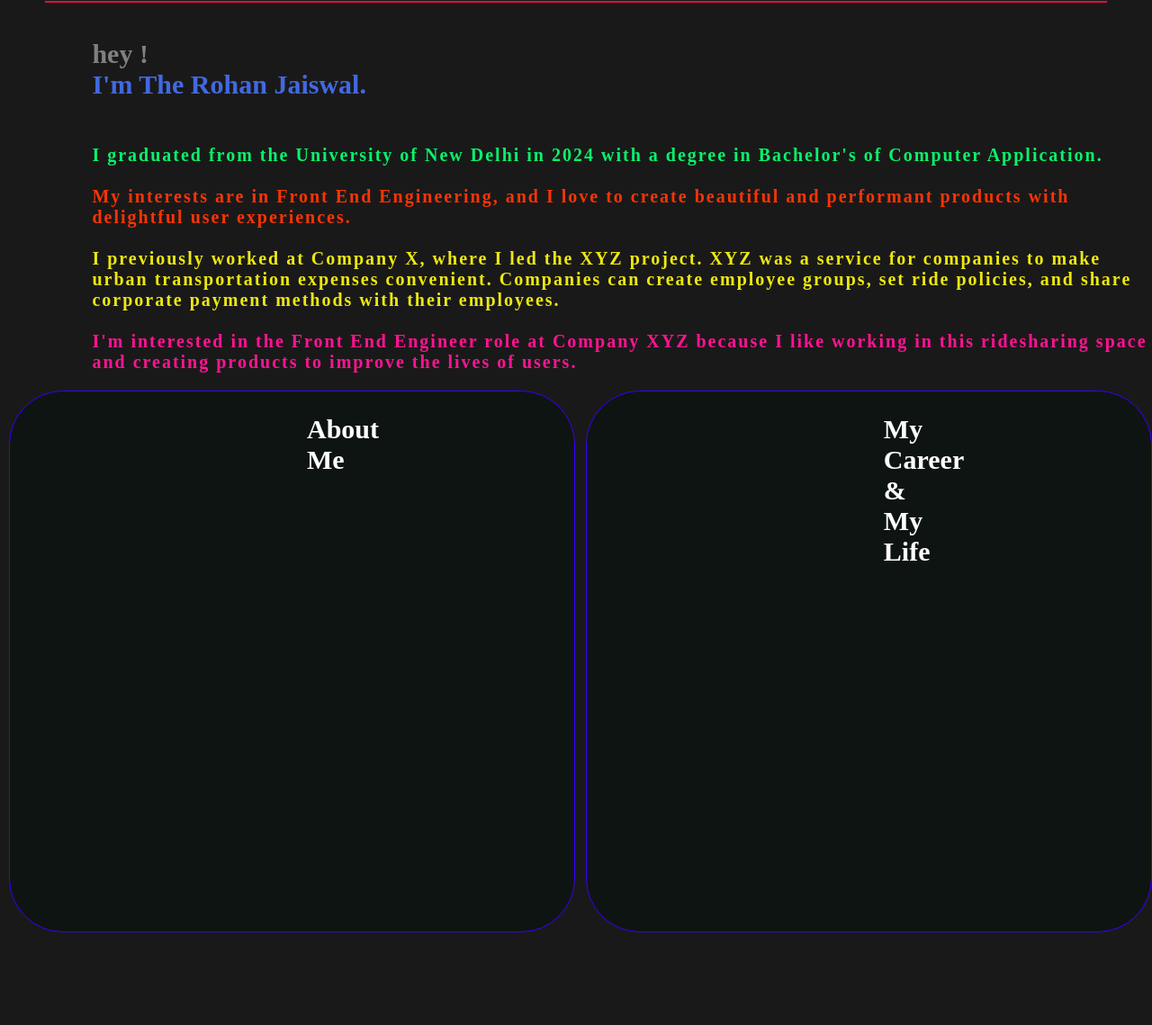
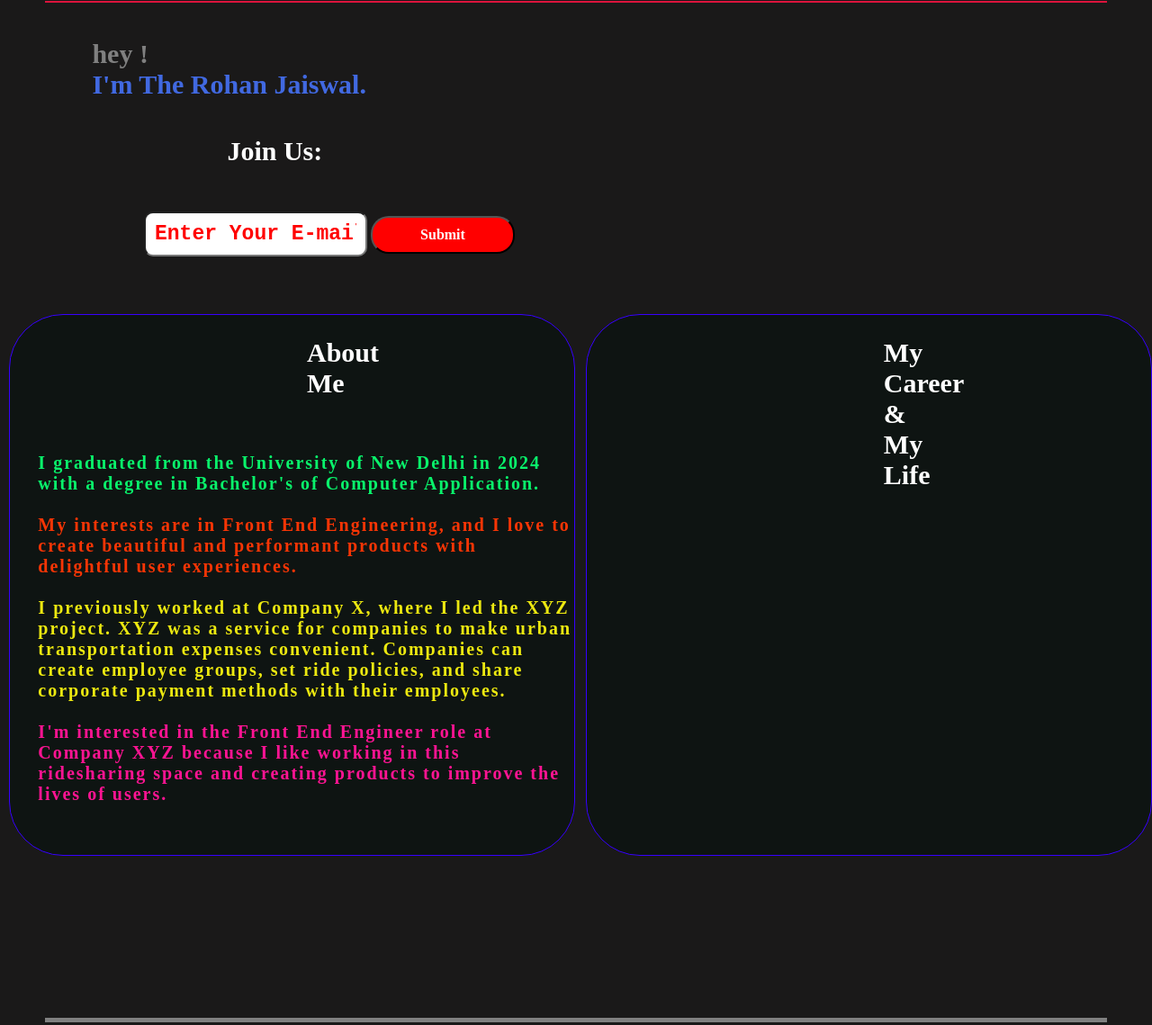
Before and after one commit to 1NonlyRohan/Creating-Modern-Website, a plain HTML site: page index.html in a window 1280 px wide. Shown: the part 221-1360 px from the top of the page at 90% size. Drawn offline with Linux system fonts and the light colour scheme.

Commit message:
third commit

```diff
--- a/index.html
+++ b/index.html
@@ -9,8 +9,10 @@
     <link rel="stylesheet" href="https://cdnjs.cloudflare.com/ajax/libs/font-awesome/6.5.1/css/all.min.css">
     <link rel="preconnect" href="https://fonts.googleapis.com">
     <link rel="preconnect" href="https://fonts.gstatic.com" crossorigin>
-<link href="https://fonts.googleapis.com/css2?family=Montserrat:ital,wght@0,100..900;1,100..900&display=swap" rel="stylesheet">
+    <link href="https://fonts.googleapis.com/css2?family=Montserrat:ital,wght@0,100..900;1,100..900&display=swap"
+        rel="stylesheet">
 </head>
+
 <body>
     <div class="navbar">
         <nav>
@@ -25,7 +27,7 @@
                 <li><a href="#">Contact</a></li>
             </ul>
         </nav>
-        <div class="line">
+        <div class="line1">
         </div>
     </div>
 
@@ -36,9 +38,31 @@
         <h2>
             I'm The Rohan Jaiswal.
         </h2>
+                    <div class="join-us">
+
+                        <h1>
+                            Join Us:
+                        </h1>
+
+                <div class="form-control">
+                    <form action="#">
+
+                <input type="email" name="" id="text" placeholder="Enter Your E-mail">
+
+                <button type="submit" class="button"><a href="#">Submit</a></button>
+
+                    </form>
+                </div>
+            </div>
+
+        <div class="box1">
+            <h1>
+                About Me
+            </h1>
             <p>
 
-            <span class="span1">I graduated from the University of New Delhi in 2024 with a degree in Bachelor's of Computer Application.</span><br><br>
+                <span class="span1">I graduated from the University of New Delhi in 2024 with a degree in Bachelor's of
+                    Computer Application.</span><br><br>
 
                 <span class="span2">
                     My interests are in Front End Engineering, and I love to create beautiful and performant products
@@ -46,8 +70,10 @@
                 </span>
 
                 <span class="span3">
-                I previously worked at Company X, where I led the XYZ project. XYZ was a service for companies to make urban
-            transportation expenses convenient. Companies can create employee groups, set ride policies, and share
+                    I previously worked at Company X, where I led the XYZ project. XYZ was a service for companies to
+                    make urban
+                    transportation expenses convenient. Companies can create employee groups, set ride policies, and
+                    share
                     corporate payment methods with their employees. <br><br>
                 </span>
 
@@ -55,22 +81,20 @@
                 space and creating products to improve the lives of users.
             </p>
 
-        <div class="box1">
-                        <h1>
-                            About Me
-                        </h1>
         </div>
         <div class="box2">
             <h1>
                 My Career & My Life
             </h1>
+
         </div>
-
     </section>
 
     <div class="footer">
         <marquee behavior="right" direction="">&copy; 2024 Rohan. All Right Reserved.</marquee>
     </div>
+    <div class="line2">
+    </div>
 </body>
 
 </html>
--- a/style.css
+++ b/style.css
@@ -8,11 +8,18 @@ body {
     background: rgb(26, 25, 25);
 }
 
-.line {
+.line1 {
     border-bottom: 2px solid crimson;
     margin-left: 50px;
     margin-top: 70px;
     margin-right: 50px;
+}
+
+.line2{
+    border-bottom: 5px solid grey;
+    margin-left: 50px;
+    margin-right: 50px;
+    margin-bottom: 50px;
 }
 
 .navbar ul {
@@ -64,17 +71,16 @@ body {
     padding-left: 8%;
 }
 
-.mid p {
+.box1 p {
     color: deeppink;
     font-size: 20px;
-    padding-left: 8%;
+    padding-left: 5%;
     font-weight: bold;
     letter-spacing: 2px;
-    padding-top: 50px;
     font-family: cinzel;
 }
 
-.span1{
+.span1 {
     color: rgb(9, 243, 107);
     font-size: 20px;
     font-weight: bold;
@@ -83,7 +89,7 @@ body {
     font-family: cinzel;
 }
 
-.span2{
+.span2 {
     color: rgb(248, 53, 5);
     font-size: 20px;
     font-weight: bold;
@@ -92,7 +98,7 @@ body {
     font-family: cinzel;
 }
 
-.span3{
+.span3 {
     color: rgb(236, 232, 16);
     font-size: 20px;
     font-weight: bold;
@@ -101,54 +107,54 @@ body {
     font-family: cinzel;
 }
 
-.box1{
-    background-color:rgb(14, 20, 18);
+.box1 {
+    background-color: rgb(14, 20, 18);
     width: 49%;
     float: left;
     cursor: pointer;
     border: 1px solid rgb(55, 0, 255);
     margin-left: 10px;
-    margin-top: 20px;
+    margin-top: 5%;
     border-radius: 60px;
     height: 600px;
 }
 
-.box2{
+.box2 {
     background-color: rgb(14, 20, 18);
     width: 49%;
     cursor: pointer;
     border: 1px solid rgb(55, 0, 255);
-    float:right;
-    margin-top: 20px;
+    float: right;
+    margin-top: 5%;
     border-radius: 60px;
     height: 600px;
 }
 
-.box1 h1{
+.box1 h1 {
     font-family: cinzel;
-    padding:25px 225px 60px 330px;
+    padding: 25px 225px 60px 330px;
     color: white;
     cursor: pointer;
     font-size: 30px;
 }
 
-.box2 h1{
+.box2 h1 {
     font-family: cinzel;
     cursor: pointer;
     color: white;
-    padding:25px 225px 60px 330px;
+    padding: 25px 225px 60px 330px;
     font-size: 30px;
 }
 
-.box1 h1:hover{
+.box1 h1:hover {
     color: #0ef;
 }
 
-.box2 h1:hover{
+.box2 h1:hover {
     color: #0ef;
 }
 
-::-webkit-scrollbar{
+::-webkit-scrollbar {
     width: 10px;
 }
 
@@ -160,8 +166,53 @@ body {
 ::-webkit-scrollbar-thumb {
     background: rgb(0, 153, 255);
     border-radius: 10px;
-  }
+}
 
-  ::-webkit-scrollbar-thumb:hover {
+::-webkit-scrollbar-thumb:hover {
     background: #f709c3;
 }
+
+
+.join-us h1{
+        color: white;
+        margin-left: 150px;
+}
+
+.form-control{
+    margin-top: 50px;
+    margin-left: 160px;
+}
+
+::placeholder{
+    color: red;
+}
+
+form #text{
+    color: black;
+    padding: 10px;
+    width: 20%;
+    font-size: 23px;
+    text-align: center;
+    border-radius: 10px;
+    font-family: monospace;
+    font-weight: 600;
+}
+
+.button{
+        padding: 10px;
+        width: 160px;
+        border-radius: 20px;
+        background-color: red;
+}
+
+.button a{
+    text-decoration: none;
+    color: white;
+    font-weight: 600;
+    font-family: cinzel;
+}
+
+.button a:hover{
+    color: black;
+    transform: 0.5s;
+}
```
Lines whose indentation alone changed are shown as unchanged.
